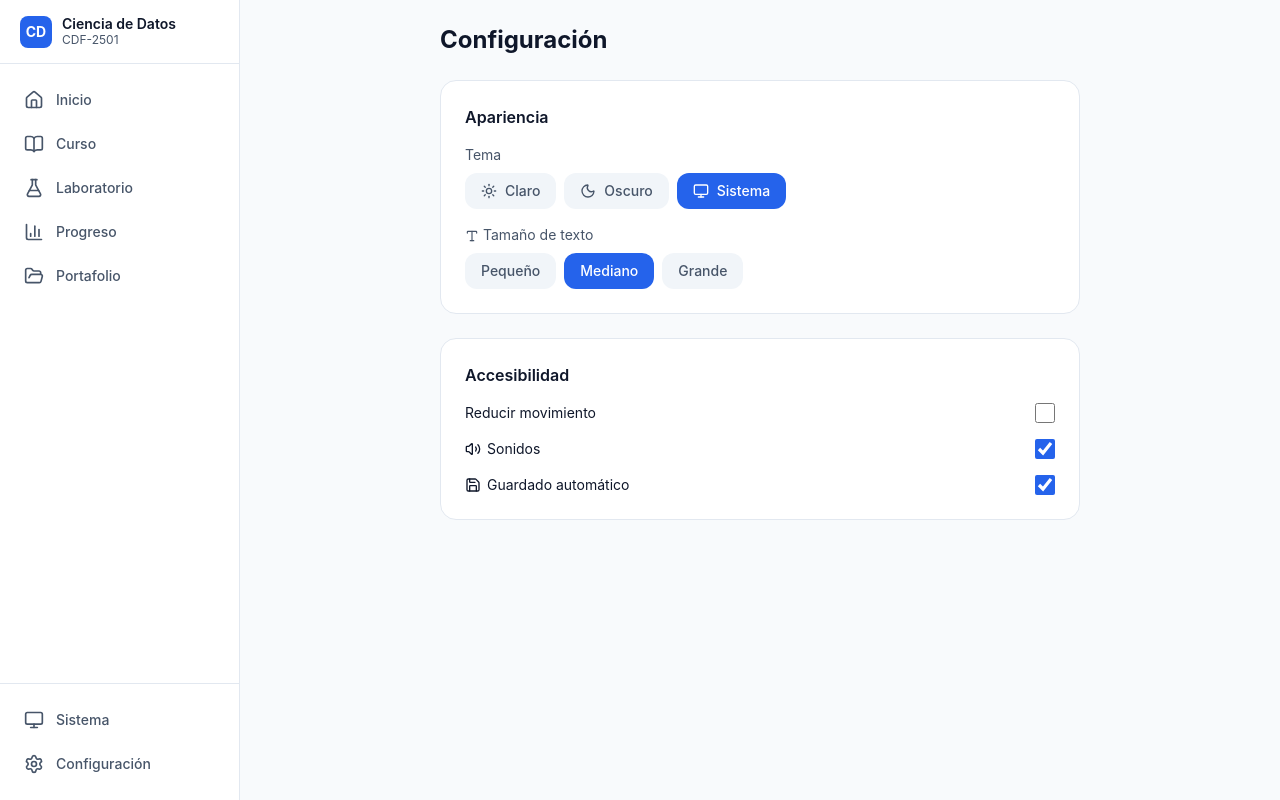
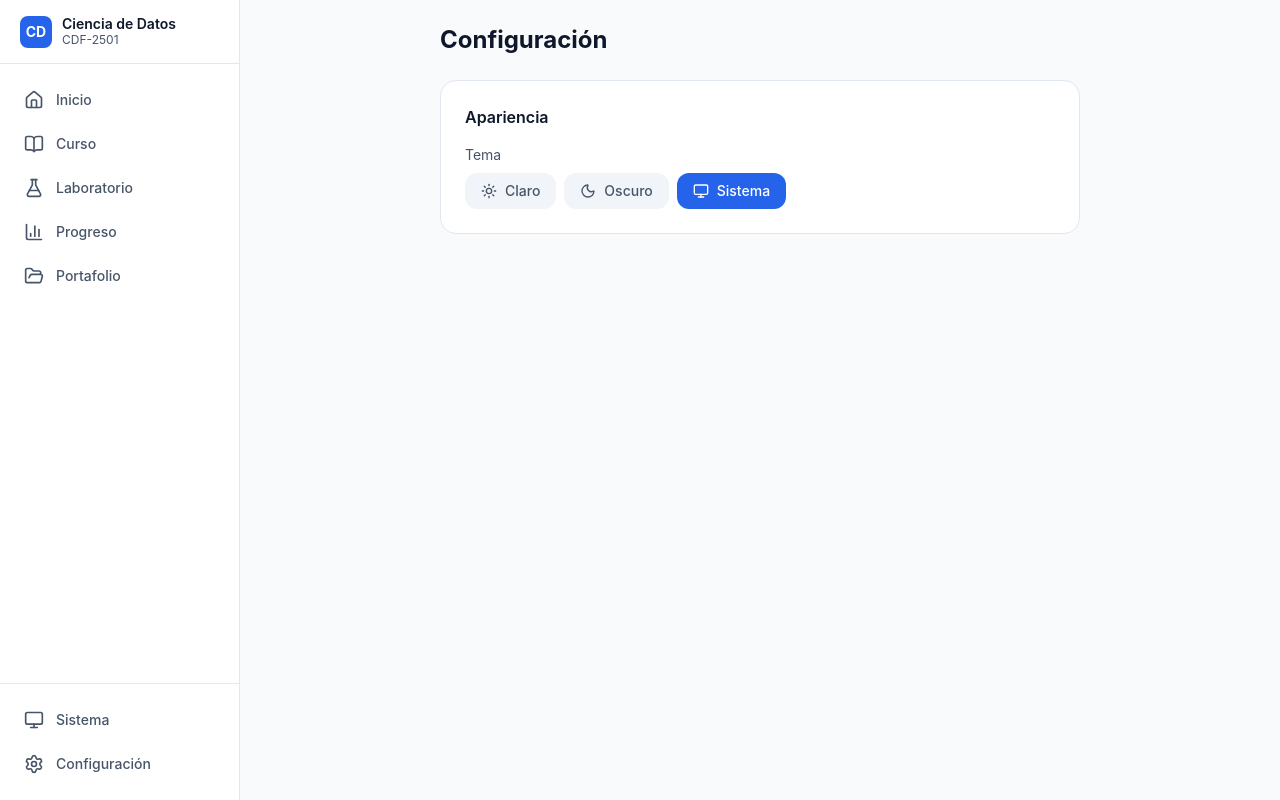
Before and after one commit to AlfonsoRE/CIenciaDeDatos, a React (Vite) app: page /mas in a window 1280 px wide. Built offline with nearby package versions, Linux system fonts and the light colour scheme.

Commit message:
feat: implementar tema oscuro funcional y limpiar configuracion muerta

```diff
--- a/src/app/layouts/RootLayout.tsx
+++ b/src/app/layouts/RootLayout.tsx
@@ -1,8 +1,33 @@
+import { useEffect } from 'react';
 import { Outlet } from 'react-router-dom';
 import { MobileNavigation } from '@/components/navigation/MobileNavigation';
 import { DesktopSidebar } from '@/components/navigation/DesktopSidebar';
+import { useSettingsStore } from '@/stores/settingsStore';
+
+function applyTheme(theme: 'light' | 'dark' | 'system') {
+  const root = document.documentElement;
+  root.classList.remove('light', 'dark');
+  if (theme === 'light') {
+    root.classList.add('light');
+  } else if (theme === 'dark') {
+    root.classList.add('dark');
+  }
+}
 
 export function RootLayout() {
+  const theme = useSettingsStore((s) => s.theme);
+
+  useEffect(() => {
+    applyTheme(theme);
+
+    if (theme !== 'system') return;
+
+    const mq = window.matchMedia('(prefers-color-scheme: dark)');
+    const handler = () => applyTheme('system');
+    mq.addEventListener('change', handler);
+    return () => mq.removeEventListener('change', handler);
+  }, [theme]);
+
   return (
     <div className="min-h-dvh bg-[var(--bg)]">
       <DesktopSidebar />
--- a/src/features/settings/SettingsPage.tsx
+++ b/src/features/settings/SettingsPage.tsx
@@ -1,9 +1,15 @@
 import { Card } from '@/components/ui/Card';
 import { useSettingsStore } from '@/stores/settingsStore';
-import { Moon, Sun, Monitor, Type, Volume2, Save } from 'lucide-react';
+import { Moon, Sun, Monitor } from 'lucide-react';
+
+const THEMES = [
+  { value: 'light' as const, icon: Sun, label: 'Claro' },
+  { value: 'dark' as const, icon: Moon, label: 'Oscuro' },
+  { value: 'system' as const, icon: Monitor, label: 'Sistema' },
+];
 
 export function SettingsPage() {
-  const { theme, setTheme, fontSize, setFontSize, reducedMotion, setReducedMotion, soundEnabled, setSoundEnabled } = useSettingsStore();
+  const { theme, setTheme } = useSettingsStore();
 
   return (
     <div className="max-w-2xl mx-auto px-4 py-6 space-y-6">
@@ -14,11 +20,7 @@ export function SettingsPage() {
         <div>
           <p className="text-sm text-text-secondary mb-2">Tema</p>
           <div className="flex gap-2">
-            {([
-              { value: 'light' as const, icon: Sun, label: 'Claro' },
-              { value: 'dark' as const, icon: Moon, label: 'Oscuro' },
-              { value: 'system' as const, icon: Monitor, label: 'Sistema' },
-            ]).map(({ value, icon: Icon, label }) => (
+            {THEMES.map(({ value, icon: Icon, label }) => (
               <button
                 key={value}
                 onClick={() => setTheme(value)}
@@ -32,67 +34,6 @@ export function SettingsPage() {
             ))}
           </div>
         </div>
-
-        <div>
-          <p className="text-sm text-text-secondary mb-2">
-            <Type size={14} className="inline mr-1" />
-            Tamaño de texto
-          </p>
-          <div className="flex gap-2">
-            {([
-              { value: 'small' as const, label: 'Pequeño' },
-              { value: 'medium' as const, label: 'Mediano' },
-              { value: 'large' as const, label: 'Grande' },
-            ]).map(({ value, label }) => (
-              <button
-                key={value}
-                onClick={() => setFontSize(value)}
-                className={`px-4 py-2 rounded-xl text-sm font-medium transition-all ${
-                  fontSize === value ? 'bg-primary text-white' : 'bg-surface-alt text-text-secondary hover:bg-border/50'
-                }`}
-              >
-                {label}
-              </button>
-            ))}
-          </div>
-        </div>
-      </Card>
-
-      <Card padding="lg" className="space-y-4">
-        <h2 className="font-semibold text-text">Accesibilidad</h2>
-        <label className="flex items-center justify-between cursor-pointer">
-          <span className="text-sm text-text">Reducir movimiento</span>
-          <input
-            type="checkbox"
-            checked={reducedMotion}
-            onChange={(e) => setReducedMotion(e.target.checked)}
-            className="w-5 h-5 accent-primary rounded"
-          />
-        </label>
-        <label className="flex items-center justify-between cursor-pointer">
-          <span className="text-sm text-text flex items-center gap-1.5">
-            <Volume2 size={16} />
-            Sonidos
-          </span>
-          <input
-            type="checkbox"
-            checked={soundEnabled}
-            onChange={(e) => setSoundEnabled(e.target.checked)}
-            className="w-5 h-5 accent-primary rounded"
-          />
-        </label>
-        <label className="flex items-center justify-between cursor-pointer">
-          <span className="text-sm text-text flex items-center gap-1.5">
-            <Save size={16} />
-            Guardado automático
-          </span>
-          <input
-            type="checkbox"
-            checked={true}
-            readOnly
-            className="w-5 h-5 accent-primary rounded"
-          />
-        </label>
       </Card>
     </div>
   );
--- a/src/index.css
+++ b/src/index.css
@@ -30,8 +30,23 @@
   }
 }
 
+:root.dark {
+  color-scheme: dark;
+  --text: #9ca3af;
+  --text-h: #f3f4f6;
+  --bg: #16171d;
+  --border: #2e303a;
+  --code-bg: #1f2028;
+  --accent: #c084fc;
+  --accent-bg: rgba(192, 132, 252, 0.15);
+  --accent-border: rgba(192, 132, 252, 0.5);
+  --social-bg: rgba(47, 48, 58, 0.5);
+  --shadow:
+    rgba(0, 0, 0, 0.4) 0 10px 15px -3px, rgba(0, 0, 0, 0.25) 0 4px 6px -2px;
+}
+
 @media (prefers-color-scheme: dark) {
-  :root {
+  :root:not(.light) {
     --text: #9ca3af;
     --text-h: #f3f4f6;
     --bg: #16171d;
--- a/src/stores/settingsStore.ts
+++ b/src/stores/settingsStore.ts
@@ -2,31 +2,15 @@ import { create } from 'zustand';
 import { persist } from 'zustand/middleware';
 
 interface SettingsState {
-  language: 'es';
   theme: 'light' | 'dark' | 'system';
-  fontSize: 'small' | 'medium' | 'large';
-  reducedMotion: boolean;
-  soundEnabled: boolean;
-  autoSave: boolean;
   setTheme: (theme: 'light' | 'dark' | 'system') => void;
-  setFontSize: (size: 'small' | 'medium' | 'large') => void;
-  setReducedMotion: (value: boolean) => void;
-  setSoundEnabled: (value: boolean) => void;
 }
 
 export const useSettingsStore = create<SettingsState>()(
   persist(
     (set) => ({
-      language: 'es',
       theme: 'system',
-      fontSize: 'medium',
-      reducedMotion: false,
-      soundEnabled: true,
-      autoSave: true,
       setTheme: (theme) => set({ theme }),
-      setFontSize: (fontSize) => set({ fontSize }),
-      setReducedMotion: (reducedMotion) => set({ reducedMotion }),
-      setSoundEnabled: (soundEnabled) => set({ soundEnabled }),
     }),
     { name: 'cd-settings' }
   )
```
